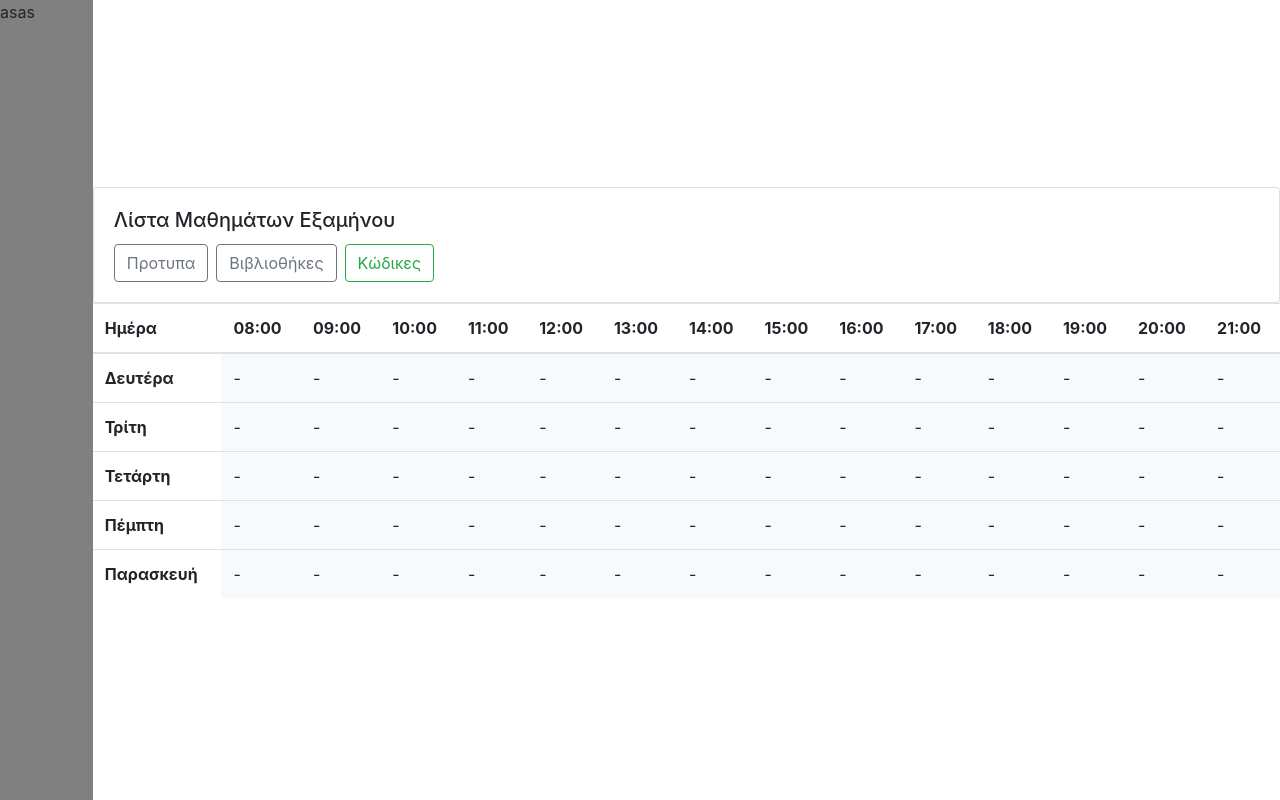
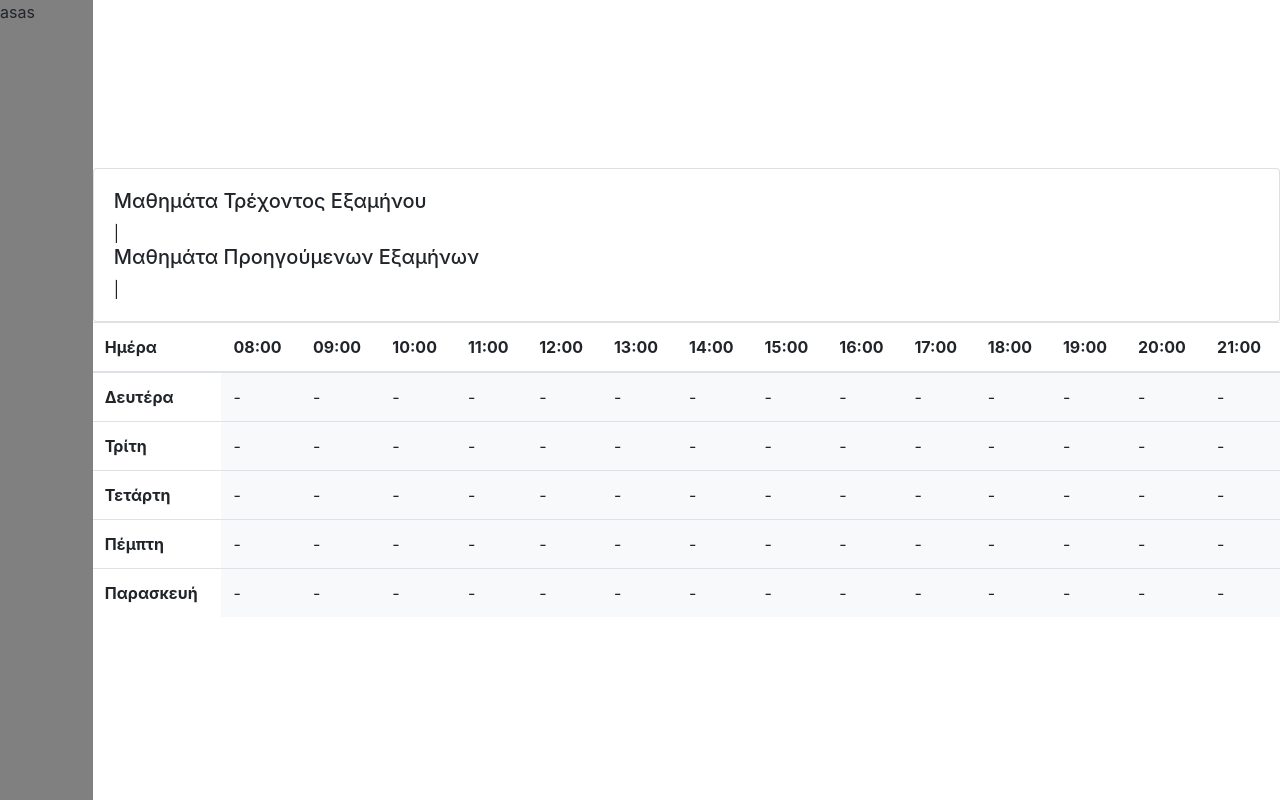
Before and after one commit to DimitrisZx/courseplanner, a React (Create React App) app: page / in a window 1280 px wide. Built offline with nearby package versions, Linux system fonts and the light colour scheme.

Commit message:
move top part to dedicated folder, add styling file

```diff
--- a/src/components/mainView/components/TopPart.js
+++ /dev/null
@@ -1,20 +0,0 @@
-import React from 'react'
-import { useSelector, useDispatch } from 'react-redux';
-import { selectLessons } from '../../../features/counter/counterSlice';
-import LessonCard from './LessonCard'
-const TopPart = () => {
-  const lessons = useSelector(selectLessons);
-  return (
-    <div
-      className={'card'}
-      style={{ width: '100%' }}
-    >
-      <div className={'card-body'}>
-        <h5 className="card-title">{'Λίστα Μαθημάτων Εξαμήνου'}</h5>
-        {lessons.map((lesson, index) => <LessonCard key={index} lesson={lesson} />)}
-      </div>
-    </div>
-  )
-}
-
-export { TopPart }
--- /dev/null
+++ b/src/components/mainView/components/TopPart/index.js
@@ -0,0 +1,2 @@
+import TopPart from './topPart';
+export default TopPart;
--- /dev/null
+++ b/src/components/mainView/components/TopPart/styles.js
@@ -0,0 +1,13 @@
+import { createUseStyles } from 'react-jss';
+
+const useStyle = createUseStyles({
+  lessonList: {
+    // '&:first-child': {
+    //   marginRight: '20px',
+    //   paddingRight: '20px',
+    //   borderRight: '1px solid grey',
+    // }
+  }
+});
+
+export default useStyle;
--- /dev/null
+++ b/src/components/mainView/components/TopPart/topPart.js
@@ -0,0 +1,35 @@
+import React from 'react';
+import { useSelector } from 'react-redux';
+import { selectLessons, selectUser } from 'features/counter/counterSlice';
+import LessonCard from '../LessonCard';
+import useStyle from './styles';
+const TopPart = () => {
+  const lessons = useSelector(selectLessons);
+  const { currentSemester } = useSelector(selectUser);
+  const currentSemesterLessons = lessons.filter(lesson => lesson.semester === currentSemester)
+  const prevSemesterLessons = lessons.filter(lesson => lesson.semester !== currentSemester)
+  const classes = useStyle();
+  return (
+    <div
+      className={'card'}
+      style={{ width: '100%' }}
+    >
+      <div className={'card-body'}>
+        <div className={classes.lessonList} id={'current-semester'}>
+          <h5>{'Μαθημάτα Τρέχοντος Εξαμήνου'}</h5>
+          {currentSemesterLessons.filter(lesson => lesson.type === 'theory').map((lesson, index) => <LessonCard key={index} lesson={lesson} />)}
+          {'|'}
+          {currentSemesterLessons.filter(lesson => lesson.type === 'workshop').map((lesson, index) => <LessonCard key={index} lesson={lesson} />)}
+        </div>
+        <div className={classes.lessonList} id={'prev-semesters'}>
+          <h5>{'Μαθημάτα Προηγούμενων Εξαμήνων'}</h5>
+          {prevSemesterLessons.filter(lesson => lesson.type === 'theory').map((lesson, index) => <LessonCard key={index} lesson={lesson} />)}
+          {'|'}
+          {prevSemesterLessons.filter(lesson => lesson.type === 'workshop').map((lesson, index) => <LessonCard key={index} lesson={lesson} />)}
+        </div>
+      </div>
+    </div>
+  )
+}
+
+export default TopPart;
--- a/src/components/mainView/components/index.js
+++ b/src/components/mainView/components/index.js
@@ -1,4 +1,4 @@
-import { TopPart } from './TopPart';
+import TopPart from './TopPart';
 import { BottomPart } from './BottomPart';
 
 export {
```
